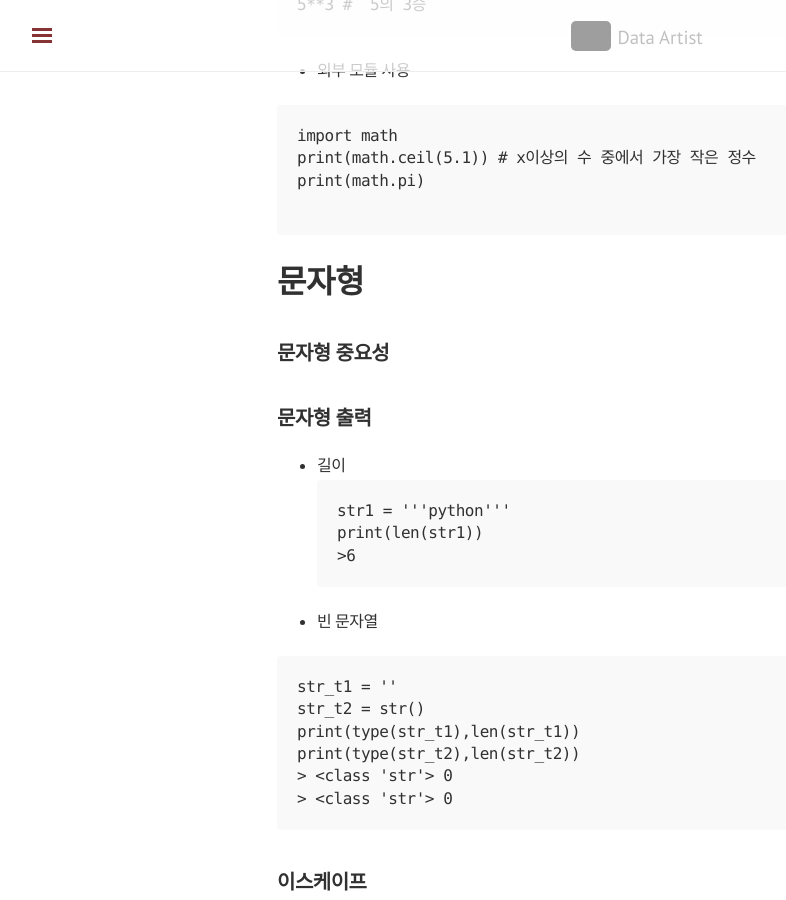
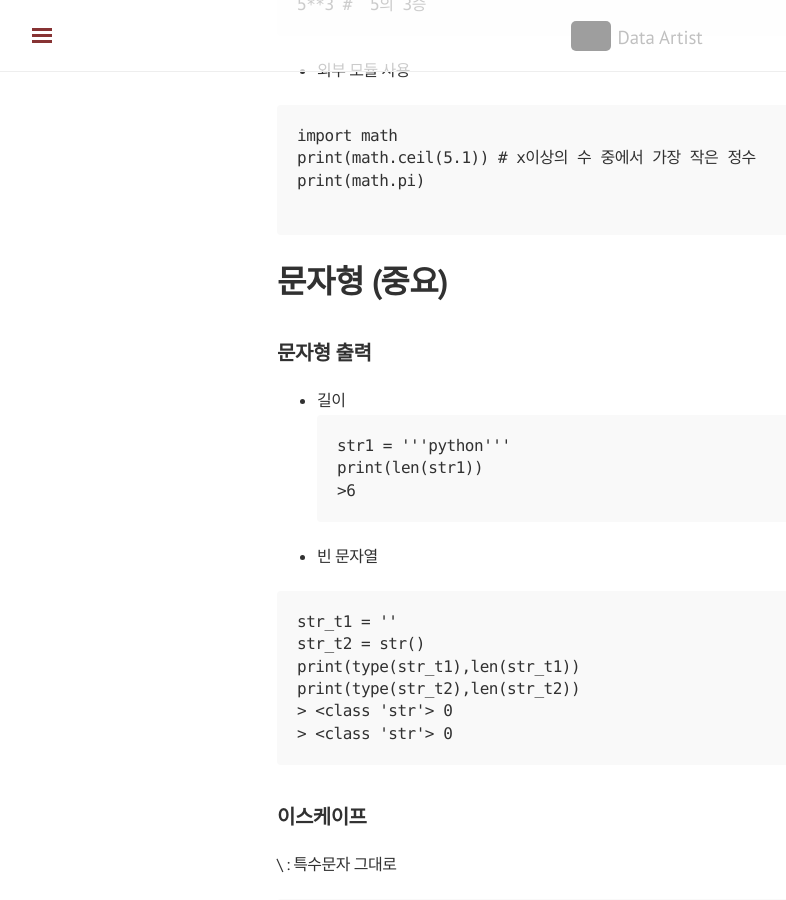
Before and after one commit to shanny924/shanny924.github.io, a Jekyll site: the page built from _posts/2020-03-22-python#3.md, in a window 1280 px wide and 900 px high, scrolled down 1600 px. Shown: the whole window, without its empty margins (3-789 px from the left). Built offline with Jekyll 4.4.1, drawn with Linux system fonts in a browser that asks for light colours; nearby versions of some CDN libraries; comment, search, counter and statistics services are not loaded; grey boxes are pictures that could not be loaded.

Commit message:
Update 2020-03-22-python#3.md

````diff
--- a/_posts/2020-03-22-python#3.md
+++ b/_posts/2020-03-22-python#3.md
@@ -73,9 +73,7 @@
 
 ```
 
-# 문자형
-
-## 문자형 중요성
+# 문자형 (중요)
 
 ## 문자형 출력
 
````
